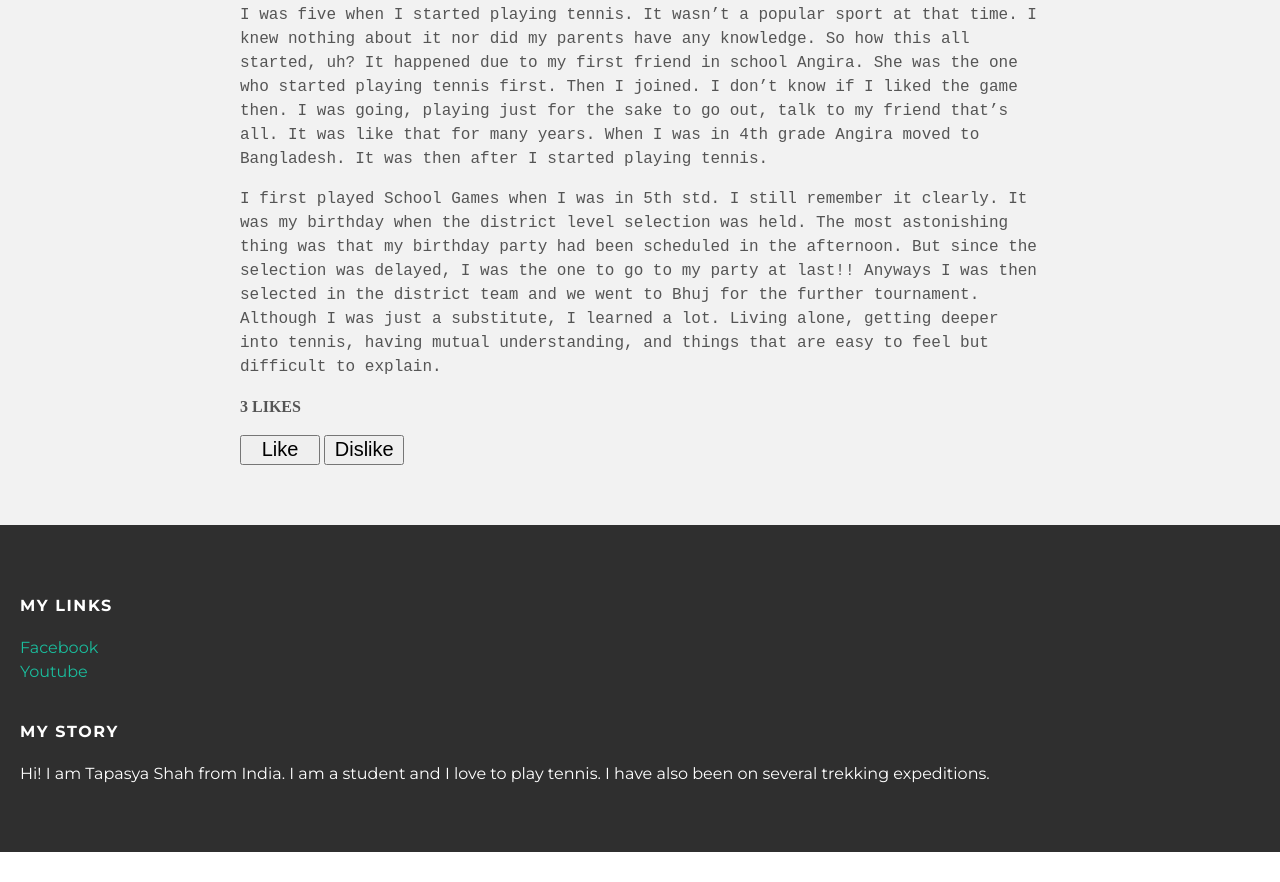
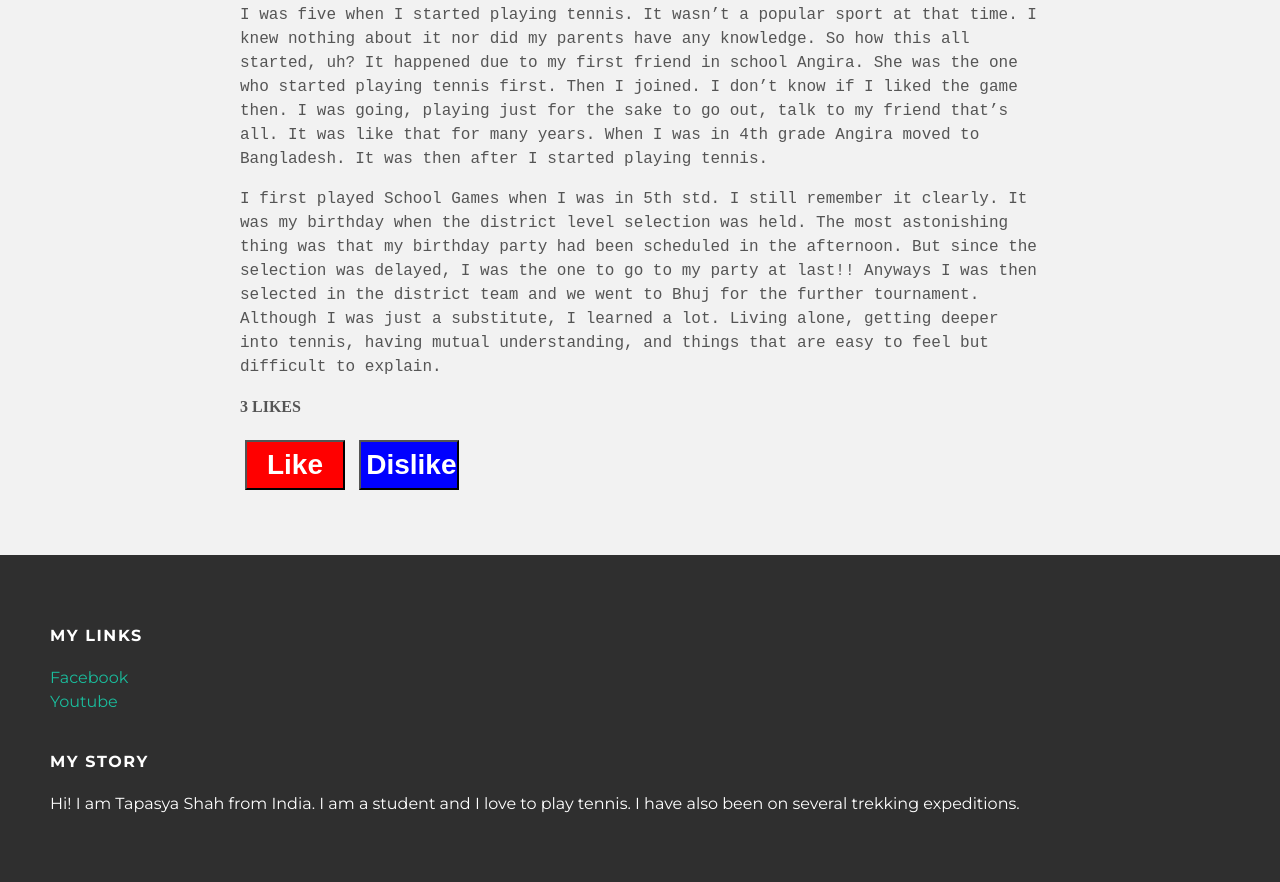
Before and after one commit to tapasyashah/tapasyashah.github.io, a plain HTML site: page index.html in a window 1280 px wide. Shown: the part 789-1671 px from the top of the page. Before the commit the page ends 1641 px from the top, so only its background shows below. Drawn offline with Linux system fonts and the light colour scheme.

Commit message:
Update style.css

```diff
--- a/style.css
+++ b/style.css
@@ -58,7 +58,7 @@ sans-serif;
 .container, .footer-container {
  max-width:1000px;
  margin-left:10px;
- padding-left:10px;
+ padding-left:40px;
 }
 
 
@@ -146,11 +146,24 @@ a:hover {
 }
 
 button {
- height: 30px;
- width: 80px;
- font-size: 20px;
+ height: 50px;
+ width: 100px;
+ font-size: 28px;
  text-align:center;
+ margin:5px;
+ padding:5px;
+ font-weight:bold;
+ color:white;
 }
+
+#downvote{
+ background-color : blue;
+}
+
+#upvote{
+ background-color : red;
+}
+
 
 
 
```
